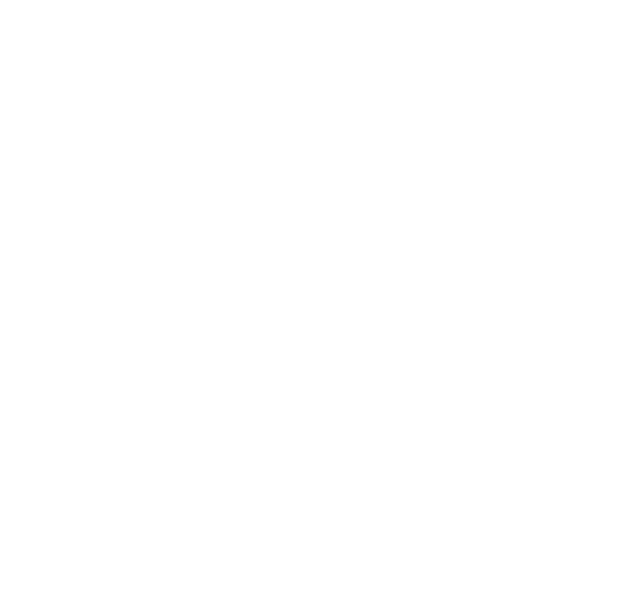
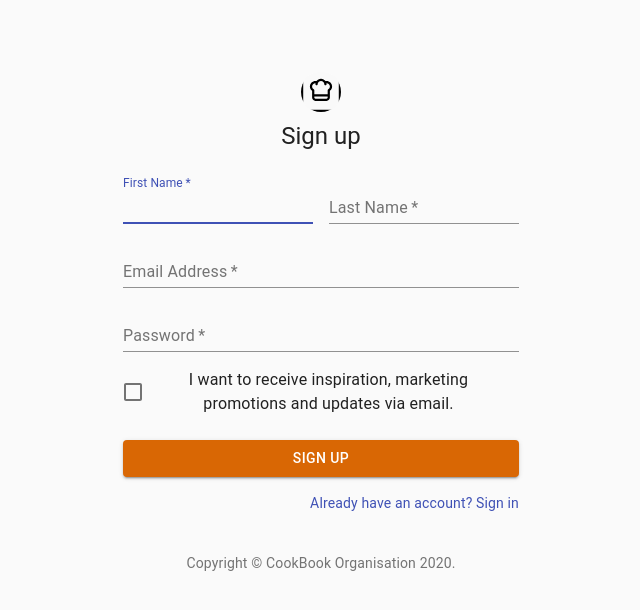
Before and after one commit to cookbookorganisation/front-end, a React (Create React App) app: page /signup in a window 1280 px wide. Shown: the top 610 px of the page, without its empty margins (319-959 px from the left). Built offline with nearby package versions, Linux system fonts and the light colour scheme.

Commit message:
Add styles to the SignUp form

```diff
--- a/package.json
+++ b/package.json
@@ -4,6 +4,7 @@
   "private": true,
   "dependencies": {
     "@material-ui/core": "^4.11.0",
+    "@material-ui/icons": "^4.9.1",
     "@testing-library/jest-dom": "^4.2.4",
     "@testing-library/react": "^9.3.2",
     "@testing-library/user-event": "^7.1.2",
--- a/src/components/forms/SignUp.js
+++ b/src/components/forms/SignUp.js
@@ -1,11 +1,148 @@
-import React from 'react';
+import React from "react";
+import Avatar from "@material-ui/core/Avatar";
+import Button from "@material-ui/core/Button";
+import CssBaseline from "@material-ui/core/CssBaseline";
+import TextField from "@material-ui/core/TextField";
+import FormControlLabel from "@material-ui/core/FormControlLabel";
+import Checkbox from "@material-ui/core/Checkbox";
+import Link from "@material-ui/core/Link";
+import Grid from "@material-ui/core/Grid";
+import Box from "@material-ui/core/Box";
+import Typography from "@material-ui/core/Typography";
+import { makeStyles } from "@material-ui/core/styles";
+import Container from "@material-ui/core/Container";
+
+// import SVG JS component
+import CookBookIcon from "../../images/icons/cookBookIcon.js";
+
+function Copyright() {
+  return (
+    <Typography variant="body2" color="textSecondary" align="center">
+      {"Copyright © "}
+      <Link color="inherit" href="https://material-ui.com/">
+        CookBook Organisation
+      </Link>{" "}
+      {new Date().getFullYear()}
+      {"."}
+    </Typography>
+  );
+}
+
+const useStyles = makeStyles((theme) => ({
+  paper: {
+    marginTop: theme.spacing(8),
+    display: "flex",
+    flexDirection: "column",
+    alignItems: "center",
+  },
+  avatar: {
+    margin: theme.spacing(1),
+    backgroundColor: "#F9F9F9",
+  },
+  form: {
+    width: "100%", // Fix IE 11 issue.
+    marginTop: theme.spacing(3),
+  },
+  submit: {
+    margin: theme.spacing(3, 0, 2),
+    backgroundColor: "#D96704",
+    "&:hover": {
+      backgroundColor: "#000",
+    },
+  },
+}));
 
 const SignUp = () => {
-    return (
-        <div>
+  const classes = useStyles();
 
+  return (
+    <div>
+      <Container component="main" maxWidth="xs">
+        <CssBaseline />
+        <div className={classes.paper}>
+          <Avatar className={classes.avatar}>
+            <CookBookIcon />
+          </Avatar>
+          <Typography component="h1" variant="h5">
+            Sign up
+          </Typography>
+          <form className={classes.form} noValidate>
+            <Grid container spacing={2}>
+              <Grid item xs={12} sm={6}>
+                <TextField
+                  autoComplete="fname"
+                  name="firstName"
+                  required
+                  fullWidth
+                  id="firstName"
+                  label="First Name"
+                  autoFocus
+                />
+              </Grid>
+              <Grid item xs={12} sm={6}>
+                <TextField
+                  required
+                  fullWidth
+                  id="lastName"
+                  label="Last Name"
+                  name="lastName"
+                  autoComplete="lname"
+                />
+              </Grid>
+              <Grid item xs={12}>
+                <TextField
+                  required
+                  fullWidth
+                  id="email"
+                  label="Email Address"
+                  name="email"
+                  autoComplete="email"
+                />
+              </Grid>
+              <Grid item xs={12}>
+                <TextField
+                  required
+                  fullWidth
+                  name="password"
+                  label="Password"
+                  type="password"
+                  id="password"
+                  autoComplete="current-password"
+                />
+              </Grid>
+              <Grid item xs={12}>
+                <FormControlLabel
+                  control={
+                    <Checkbox value="allowExtraEmails" color="primary" />
+                  }
+                  label="I want to receive inspiration, marketing promotions and updates via email."
+                />
+              </Grid>
+            </Grid>
+            <Button
+              type="submit"
+              fullWidth
+              variant="contained"
+              color="primary"
+              className={classes.submit}
+            >
+              Sign Up
+            </Button>
+            <Grid container justify="flex-end">
+              <Grid item>
+                <Link href="#" variant="body2">
+                  Already have an account? Sign in
+                </Link>
+              </Grid>
+            </Grid>
+          </form>
         </div>
-    );
+        <Box mt={5}>
+          <Copyright />
+        </Box>
+      </Container>
+    </div>
+  );
 };
 
 export default SignUp;
--- /dev/null
+++ b/src/images/icons/cookBookIcon.js
@@ -0,0 +1,24 @@
+import React from "react";
+
+const CookBookIcon = () => {
+  return (
+    <svg
+      width="384"
+      height="512"
+      viewBox="0 0 384 512"
+      fill="none"
+      xmlns="http://www.w3.org/2000/svg"
+    >
+      <path
+        d="M384 10.667C384 4.771 379.229 0 373.333 0H42.667C19.135 0 0 19.135 0 42.667V469.334C0 492.865 19.135 512 42.667 512H373.334C377.272 512 380.886 509.833 382.74 506.365C384.594 502.896 384.386 498.688 382.209 495.417C371.646 479.573 371.646 459.094 382.209 443.25L382.048 443.142C383.181 441.448 384.001 439.527 384.001 437.333V10.667H384ZM356.375 490.667H42.667C30.907 490.667 21.334 481.094 21.334 469.334C21.334 457.574 30.907 448.001 42.667 448.001H356.634C352.047 461.874 351.796 476.794 356.375 490.667ZM362.667 426.667H42.667C34.907 426.667 27.615 428.75 21.334 432.396V42.667C21.334 30.907 30.907 21.334 42.667 21.334H362.667V426.667Z"
+        fill="black"
+      />
+      <path
+        d="M106.667 245.115V309.334C106.667 326.98 121.021 341.334 138.667 341.334H245.334C262.98 341.334 277.334 326.98 277.334 309.334V245.115C290.626 235.094 298.667 219.344 298.667 202.667C298.667 170.025 268.052 144.548 235.547 150.729C225.885 137.025 210.004 128 192 128C173.995 128 158.112 137.026 148.451 150.732C115.902 144.542 85.325 170.022 85.334 202.667C85.333 219.344 93.375 235.094 106.667 245.115ZM256 309.333C256 315.218 251.219 320 245.333 320H138.667C132.782 320 128 315.219 128 309.333V298.666H256V309.333ZM139.728 170.845C139.048 174.24 138.667 177.742 138.667 181.333C138.667 187.229 143.438 192 149.334 192C155.23 192 160.001 187.229 160.001 181.333C160.001 163.687 174.355 149.333 192.001 149.333C209.647 149.333 224.001 163.687 224.001 181.333C224.001 187.229 228.772 192 234.668 192C240.564 192 245.335 187.229 245.335 181.333C245.335 177.743 244.954 174.242 244.274 170.849C262.357 169.956 277.344 184.688 277.335 202.667C277.335 214.063 271.345 224.355 261.304 230.198C258.023 232.115 256.002 235.625 256.002 239.417V277.334H128V239.417C128 235.625 125.979 232.115 122.698 230.198C112.656 224.354 106.667 214.063 106.667 202.667C106.667 184.685 121.629 169.943 139.728 170.845Z"
+        fill="black"
+      />
+    </svg>
+  );
+};
+
+export default CookBookIcon;
```
Also changed, not shown: 1 other file (tests, documents, lock files or other folders).
